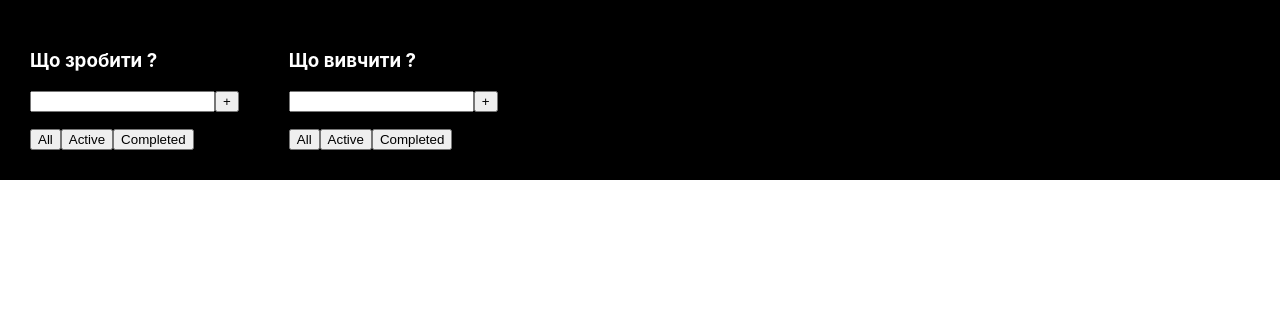
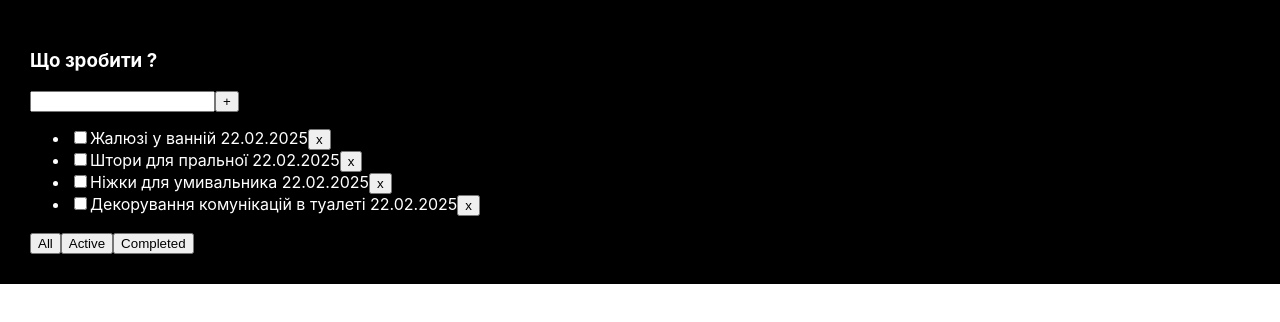
Before and after one commit to IvanSlivenko/todo-list-from-it-camasutra_v_2, a React (Create React App) app in the folder it-incubator-todolist-ts-video/: page / in a window 1280 px wide. Shown: the top 322 px of the page. Built offline with nearby package versions, Linux system fonts and the light colour scheme.

Commit message:
21-02-2025-14-57

```diff
--- a/it-incubator-todolist-ts-video/src/App.tsx
+++ b/it-incubator-todolist-ts-video/src/App.tsx
@@ -1,24 +1,33 @@
 import React from 'react';
 import './App.css';
-import {TodoList} from "./TodoList";
+import {TaskType, TodoList} from "./TodoList";
 
 function App() {
 
-    let tasks1 = [
-        {id: 1, title:"Жалюзі у ванній", isDone: false},
-        {id: 2, title:"Штори для пралбної", isDone: false},
-        {id: 3, title:"Ніжки для увивальника", isDone: false}
+    let tasks: Array<TaskType> = [
+        {id: 1, title: "Жалюзі у ванній", isDone: false, period: " 22.02.2025"},
+        {id: 2, title: "Штори для пральної", isDone: false, period: " 22.02.2025"},
+        {id: 3, title: "Ніжки для умивальника", isDone: false, period: " 22.02.2025"},
+        {id: 4, title: "Декорування комунікацій в туалеті", isDone: false, period: " 22.02.2025"}
+
     ]
-    let tasks2 = [
-        {id: 1, title:"CSS", isDone: true},
-        {id: 2, title:"react", isDone: false},
-        {id: 3, title:"redux", isDone: false}
-    ]
+    // let tasks2: Array<TaskType> = [
+    //     {id: 1, title: "CSS", isDone: true, period: " 2025"},
+    //     {id: 2, title: "react", isDone: false, period: " 2025"},
+    //     {id: 3, title: "node.js", isDone: false, period: " 2025"},
+    //     {id: 4, title: "redux", isDone: false, period: " 2025"}
+    // ]
+
+    function  removeTask(id: number){
+        tasks = tasks.filter((tasks: TaskType) =>{
+            return tasks.id !== id;
+        })
+    }
 
     return (
         <div className="App">
-            <TodoList title="Що зробити ?" tasks={tasks1} />
-            <TodoList title="Що вивчити ?" tasks={tasks2} />
+            <TodoList title="Що зробити ?" tasks={tasks}/>
+
 
 
         </div>
--- a/it-incubator-todolist-ts-video/src/TodoList.tsx
+++ b/it-incubator-todolist-ts-video/src/TodoList.tsx
@@ -1,16 +1,18 @@
 import React from "react";
 import {isBooleanObject, isNumberObject} from "node:util/types";
 
-type TaskType = {
+export type TaskType = {
     id: number
     title: string
-    isDone: Boolean
+    isDone: boolean
+    period: string
 }
 
 
 type PropsType = {
     title: string,
-    tasks: Array<TaskType>
+    tasks: Array<TaskType>,
+    removeTask: (task: TaskType) => void
 
 }
 
@@ -25,10 +27,23 @@ export function TodoList(props: PropsType) {
             </div>
             <ul>
 
-                {/*<li><input type="checkbox" checked={false}/><span>Жалюзі в ванну </span></li>*/}
-                {/*<li><input type="checkbox" checked={false}/><span>Штори для пральної </span></li>*/}
-                {/*<li><input type="checkbox" checked={true}/><span>Ніжки для полички під умивальник </span></li>*/}
-                {/*<li><input type="checkbox" checked={false}/><span>Полички в комоді </span></li>*/}
+                {
+                    props.tasks.map(t =>
+                        <li key={t.id}>
+                            <input type="checkbox" checked={t.isDone}/>
+                            <span>{t.title}</span>
+                            <span>{t.period}</span>
+                            <button onClick={() => {
+                                console.log(`Ви маєте намір видалити завдання: ${t.title}`);
+                                props.removeTask(t.id);
+                            }}
+                            >x
+                            </button>
+                        </li>
+                    )
+                }
+
+
             </ul>
             <div>
                 <button>All</button>
```
Also changed, not shown: it-incubator-todolist-ts-video/descriptions.txt.
